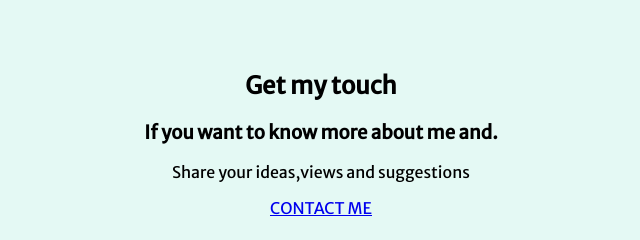
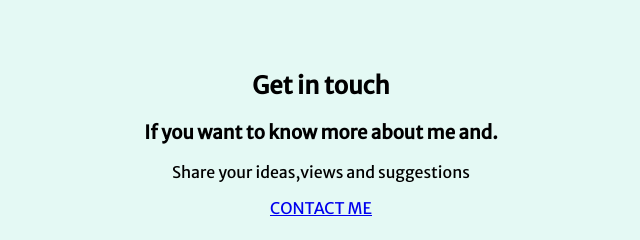
Before and after one commit to Nishant-cmd/Project, a plain HTML site: page index.html in a window 1280 px wide. Shown: the part 3606-3846 px from the top of the page, 319-959 px from the left. Drawn offline with Linux system fonts and the light colour scheme.

Commit message:
Update index.html

```diff
--- a/index.html
+++ b/index.html
@@ -61,7 +61,7 @@
         </div>
         <hr>
         <div class="contact-me">
-            <h2>Get my  touch</h2>
+            <h2>Get in  touch</h2>
             <h3>If you want to know more about me and.</h3>
             <p>Share your ideas,views and suggestions</p>
             <a class="btn" href="mailto:itsnishant.np@gmail.com">CONTACT ME</a>
```
